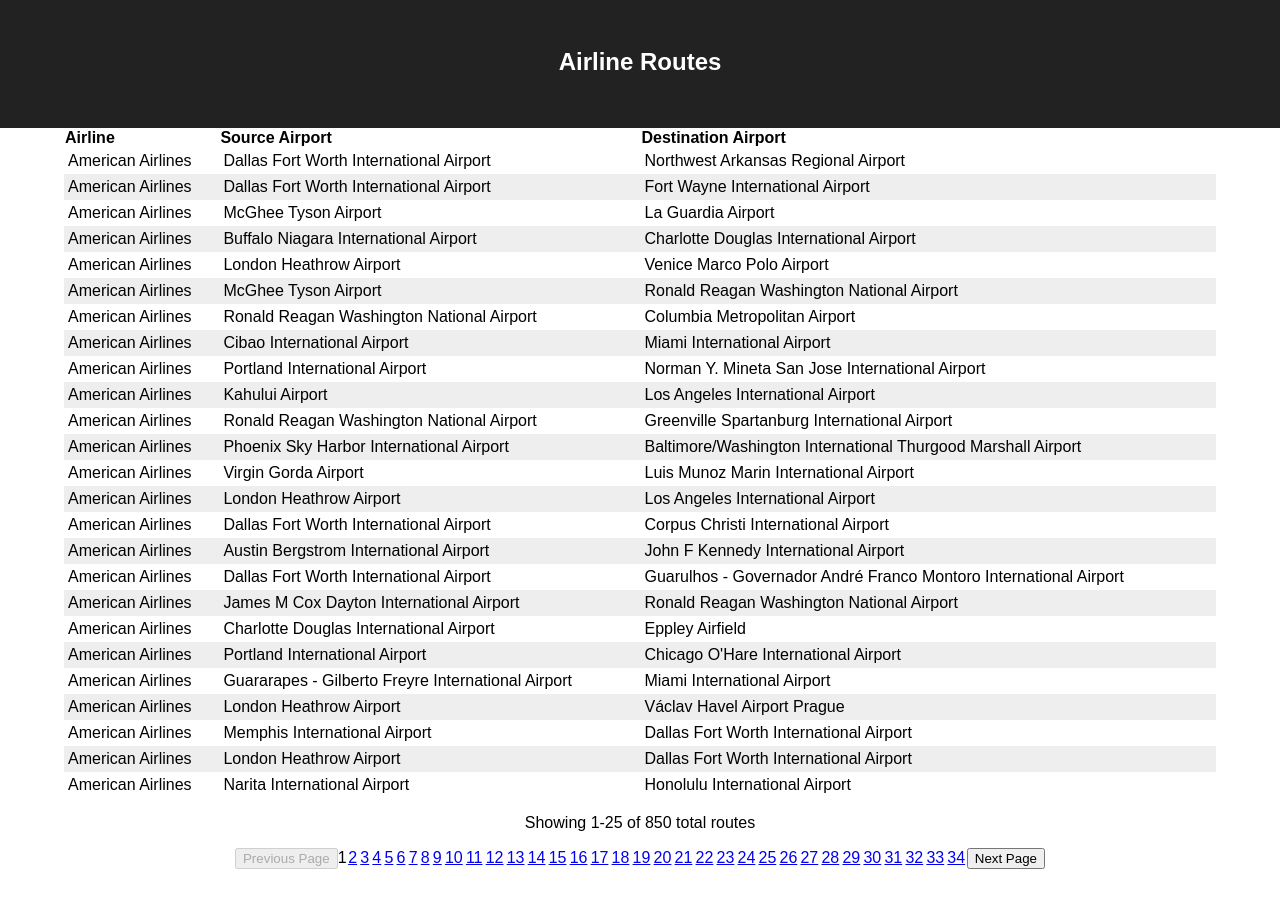
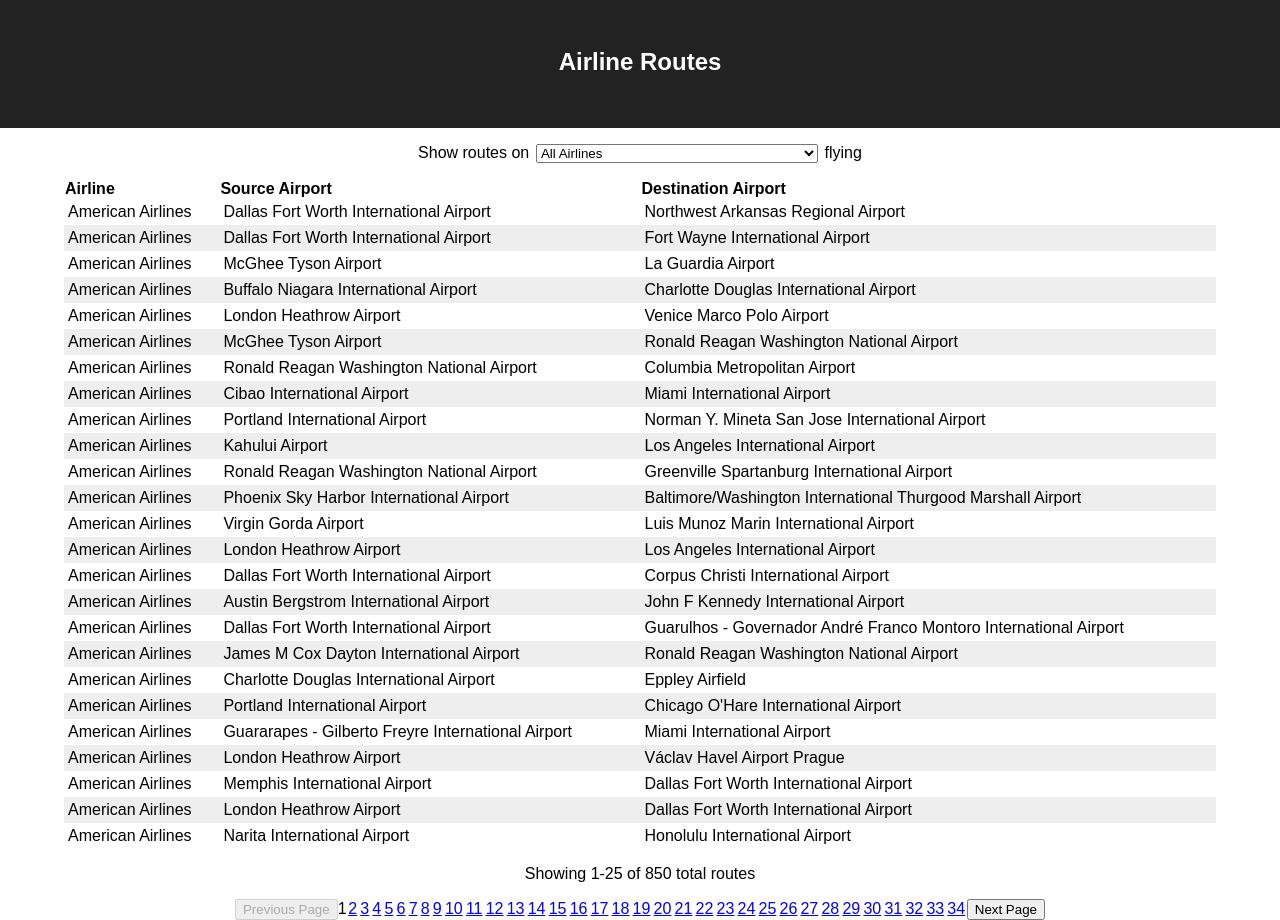
Before and after one commit to floalex/react-airline-routes, a React (Create React App) app: page / in a window 1280 px wide. Before the commit the page ends 869 px from the top, so only its background shows below. Built offline with nearby package versions, Linux system fonts and the light colour scheme.

Commit message:
Add select airline options in App.js

```diff
--- a/src/App.js
+++ b/src/App.js
@@ -6,12 +6,34 @@
 import Table from './components/Table';
 
 class App extends Component {
-  formatValue(property, value) {
+  defaultState = {
+    airline: "all",
+  }
+
+  constructor(props) {
+    super(props);
+    this.state = this.defaultState;
+  }
+
+  formatValue = (property, value) => {
     if (property === "airline") {
       return DATA.getAirlineById(value).name;
     } else {
       return DATA.getAirportByCode(value).name;
     }
+  }
+
+  airlineSelected = (value) => {
+    if (value !== "all") {
+      value = parseInt(value, 10);
+    }
+
+    this.setState({airline: value});
+  }
+
+  handleChange = (event) => {
+    event.preventDefault();
+    this.airlineSelected(event.target.value);
   }
 
   render() {
@@ -21,7 +43,22 @@
       {name: 'Destination Airport', property: 'dest'},
     ];
 
-    const rows = DATA.routes;
+    const filteredRoutes = DATA.routes.filter((route) => {
+      return this.state.airline === "all" || route.airline === this.state.airline;
+    });
+
+    const filteredAirlines = DATA.airlines.filter((airline) => {
+      const active = filteredRoutes.some((route) => route.airline === airline.id );
+      return Object.assign({}, airline, {active});
+    });
+
+    let options = filteredAirlines.map((option) => {
+      const value = option["id"];
+      return <option key={value} value={value}>
+        { option["name"] }
+      </option>;
+    });
+    options.unshift(<option key="all" value="all">All Airlines</option>);
 
     return (
       <div className="app">
@@ -29,10 +66,18 @@
           <h1 className="title">Airline Routes</h1>
         </header>
         <section>
+          <p>
+            Show routes on
+            <select value={this.state.value} onChange={this.handleChange}>
+              { options }
+            </select>
+            flying
+          </p>
+
           <Table
             className="routes-table"
             columns={columns}
-            rows={rows}
+            rows={filteredRoutes}
             format={this.formatValue}
             perPage={25}
           />
```
